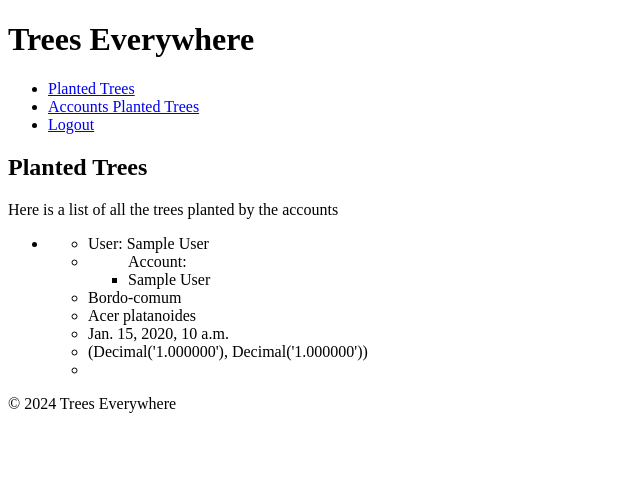
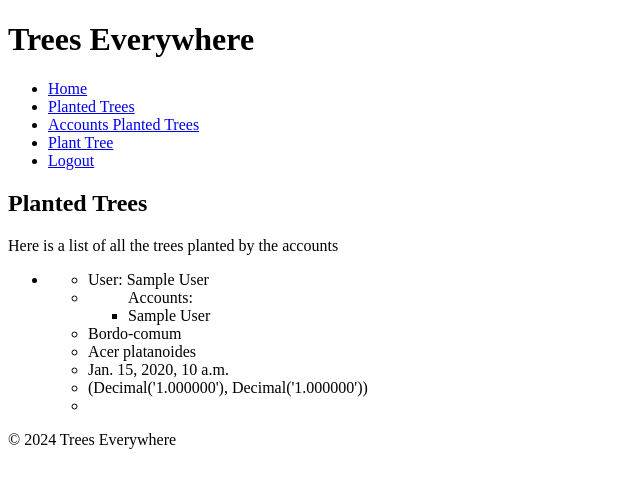
Before and after one commit to LugiaKB/django-trees-everywhere, a Django app: page /tree/planted-trees/account/ in a window 1280 px wide. Shown: the top 488 px of the page, without its empty margins (0-640 px from the left). Run offline with Django 5.2, Linux system fonts and the light colour scheme; a user stored in the database is signed in; data comes from the database, SQL or seed files in the repository; tables that the repository leaves empty hold one stand-in row (values such as "Sample post").

Commit message:
feat: created plant tree view

```diff
--- a/apps/tree/models/user.py
+++ b/apps/tree/models/user.py
@@ -26,12 +26,12 @@
     def __str__(self):
         return (f"{self.first_name} {self.last_name}").strip() or self.username
 
-    def plant_tree(self, tree, location):
+    def plant_tree(self, tree_id, location):
         PlantedTree = apps.get_model("tree", "PlantedTree")
 
         return PlantedTree.objects.create(
             user=self,
-            tree=tree,
+            tree_id=tree_id,
             latitude=location[0],
             longitude=location[1],
         )
@@ -42,11 +42,11 @@
         planted_trees = [
             PlantedTree(
                 user=self,
-                tree=tree,
+                tree_id=tree_id,
                 latitude=location[0],
                 longitude=location[1],
             )
-            for tree, location, account in plants
+            for tree_id, location, account in plants
         ]
 
         PlantedTree.objects.bulk_create(planted_trees)
--- a/apps/tree/templates/home/home.html
+++ b/apps/tree/templates/home/home.html
@@ -4,10 +4,10 @@
 
     <nav>
         <ul>
-            {% comment %} <li><a href="{% url 'home' %}">Home</a></li> {% endcomment %}
+            <li><a href="{% url 'home' %}">Home</a></li>
             <li><a href="{% url 'planted-trees' %}">Planted Trees</a></li>
             <li><a href="{% url 'account-planted-trees' %}">Accounts Planted Trees</a></li>
-            {% comment %} <li><a href="{% url 'plant_tree' %}">Plant Tree</a></li> {% endcomment %}
+            <li><a href="{% url 'plant-tree' %}">Plant Tree</a></li>
             <li><a href="{% url 'logout' %}">Logout</a></li>
         </ul>
     </nav>
--- a/apps/tree/templates/planted_trees/planted_trees.html
+++ b/apps/tree/templates/planted_trees/planted_trees.html
@@ -18,7 +18,7 @@
                     <ul>
                     {% if account_listing %}
                         <li>User: {{ planted_tree.user }}</li>
-                        <li><ul> Account:
+                        <li><ul> Accounts:
                             {% for account in planted_tree.accounts %}
                                 <li>
                                     {{ account }}
--- a/apps/tree/urls.py
+++ b/apps/tree/urls.py
@@ -6,12 +6,13 @@
     PlantedTreesView,
     PlantedTreeView,
     AccountPlantedTreesView,
+    PlantTreeView,
 )
 
 urlpatterns = [
     path("login/", LoginView.as_view(), name="login"),
     path("logout/", LogoutView.as_view(), name="logout"),
-    path("home/", HomeView.as_view(), name="home"),
+    path("", HomeView.as_view(), name="home"),
     path("planted-trees/", PlantedTreesView.as_view(), name="planted-trees"),
     path("planted-trees/<int:pk>/", PlantedTreeView.as_view(), name="planted-tree"),
     path(
@@ -19,4 +20,5 @@
         AccountPlantedTreesView.as_view(),
         name="account-planted-trees",
     ),
+    path("plant-tree/", PlantTreeView.as_view(), name="plant-tree"),
 ]
--- a/apps/tree/views/__init__.py
+++ b/apps/tree/views/__init__.py
@@ -6,3 +6,4 @@
 from .planted_trees_view import PlantedTreesView
 from .planted_tree_view import PlantedTreeView
 from .account_planted_trees_view import AccountPlantedTreesView
+from .plant_tree_view import PlantTreeView
```
Also changed, not shown: apps/tree/templates/plant_tree/plant_tree.html (+21 -5 lines), apps/tree/views/plant_tree_view.py (added, +32 -0 lines).
